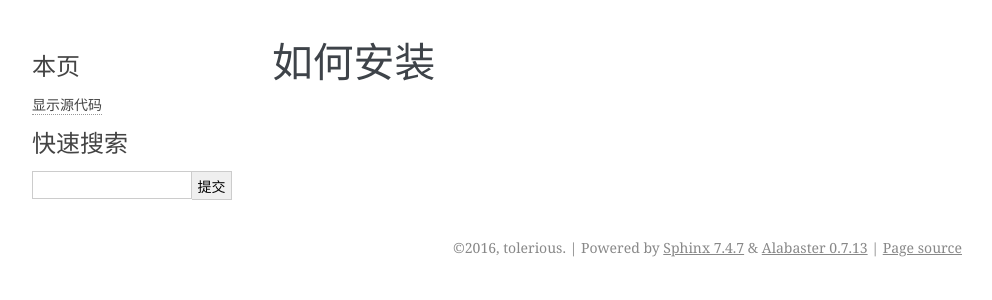
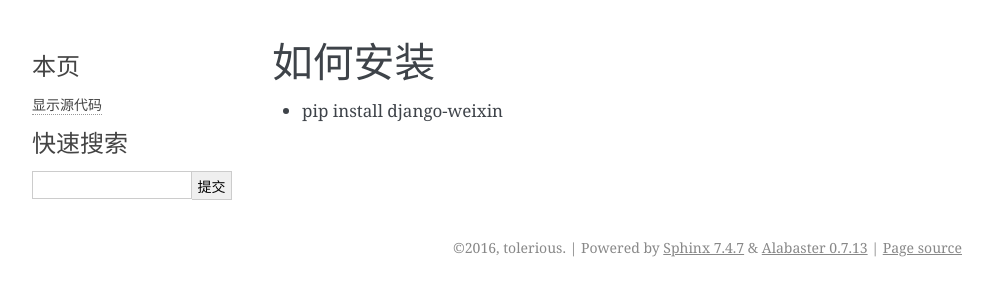
Before and after one commit to tolerious/django-wechat, a Sphinx documentation site: the page built from docs/source/install.rst, in a window 1280 px wide. Shown: the top 300 px of the page, without its empty margins (148-1140 px from the left). Built offline with Sphinx 7.4.7, drawn with Linux system fonts in a browser that asks for light colours; formulas are drawn with MathJax 3.

Commit message:
我们都是好孩子.  ;

```diff
--- a/docs/source/install.rst
+++ b/docs/source/install.rst
@@ -4,3 +4,6 @@
 ============
 如何安装
 ============
+
+
+- pip install django-weixin
```
